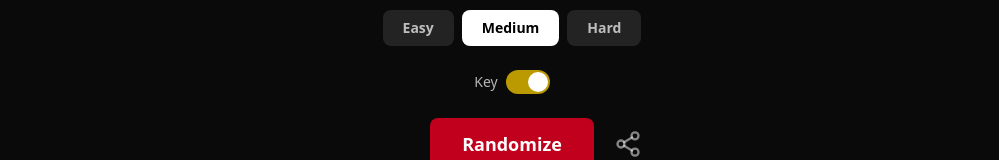
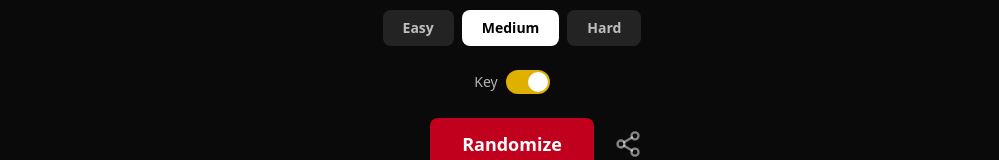
Before and after one commit to GabrielVD/cc-randomizer, a React (Vite) app: page / in a window 1280 px wide. Shown: the part 770-930 px from the top of the page, without its empty margins (128-1127 px from the left). Built offline with nearby package versions, Linux system fonts and the light colour scheme.

Commit message:
Key theme color

```diff
--- a/src/App.tsx
+++ b/src/App.tsx
@@ -224,7 +224,7 @@ function App() {
           aria-label="Key"
           className={[
             'relative h-6 w-11 rounded-full transition-colors focus-visible:outline-2 focus-visible:outline-offset-2 focus-visible:outline-white',
-            useKey ? 'bg-[#bb9900]' : 'bg-white/20',
+            useKey ? 'bg-key' : 'bg-white/20',
           ].join(' ')}
           onClick={() => {
             const next = !useKey
--- a/src/index.css
+++ b/src/index.css
@@ -3,6 +3,7 @@
 @theme {
   --color-randomize: #c0001c;
   --color-randomize-hover: #d04055;
+  --color-key: #e0b000;
 }
 
 html {
```
